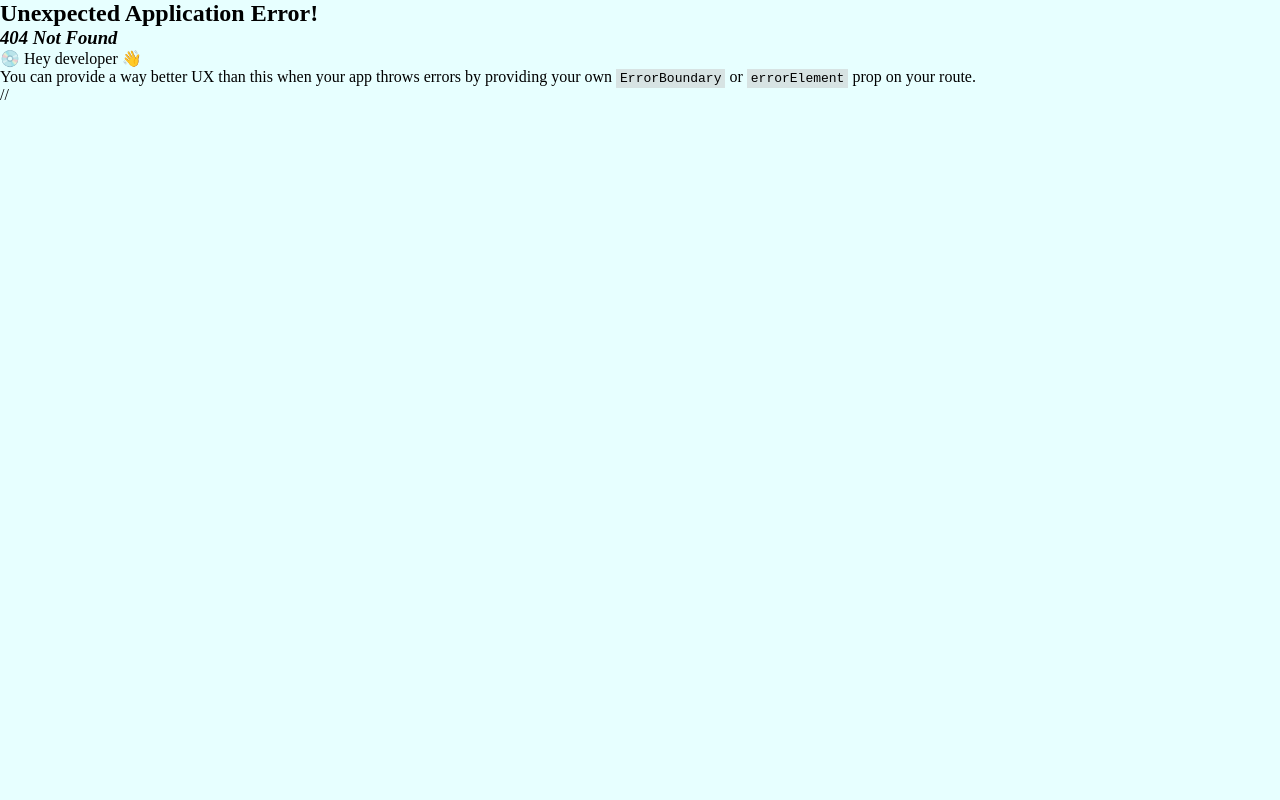
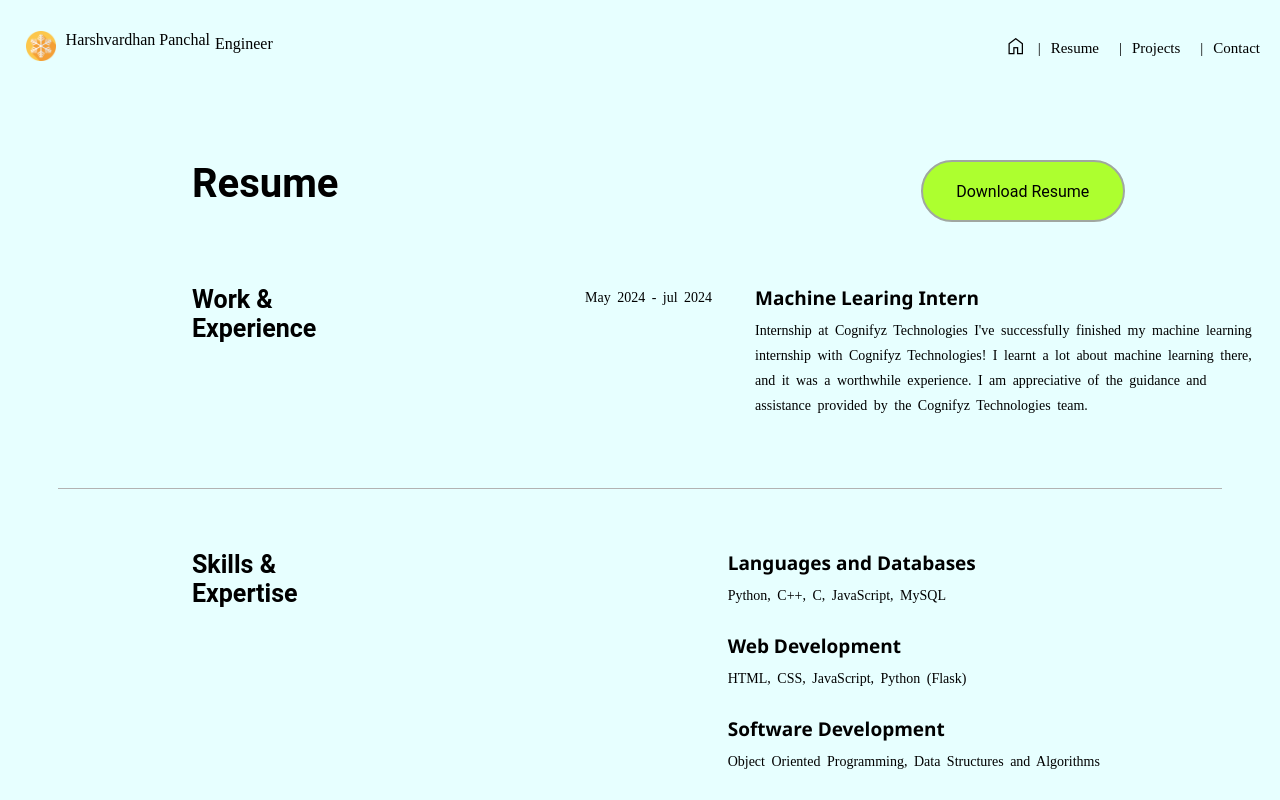
Before and after one commit to harshu-panchal/myportfolio, a React (Vite) app: page /myportfolio/Resume in a window 1280 px wide. Before the commit this address had no page. Shown: the top 800 px of the page. Built offline with nearby package versions, Linux system fonts and the light colour scheme; a web font is replaced by a local one.

Commit message:
second commit

```diff
--- a/src/components/Home.jsx
+++ b/src/components/Home.jsx
@@ -25,9 +25,9 @@ const Home = () => {
             </div>
             <div className="btn-container">
             <div className="buttons">
-              <NavLink to="/portfolio/Resume"><li className='buttonn color-yellow'><span className='sub-heading'>Resume</span></li></NavLink>
-              <NavLink to="/portfolio/Projects"><li className='buttonn color-orange'><span className='sub-heading'>Projects</span></li></NavLink>
-              <NavLink to="/portfolio/Contact"><li className='buttonn color-pink'><span className='sub-heading'>Contact</span></li></NavLink>
+              <NavLink to="/myportfolio/Resume"><li className='buttonn color-yellow'><span className='sub-heading'>Resume</span></li></NavLink>
+              <NavLink to="/myportfolio/Projects"><li className='buttonn color-orange'><span className='sub-heading'>Projects</span></li></NavLink>
+              <NavLink to="/myportfolio/Contact"><li className='buttonn color-pink'><span className='sub-heading'>Contact</span></li></NavLink>
             </div>
             </div>
           </div>
--- a/src/components/Navbar.jsx
+++ b/src/components/Navbar.jsx
@@ -18,8 +18,8 @@ const Navbar = () => {
 
       <div className="navbar">
         <div className="logo">
-          <NavLink to="/"><li className='list-element'><img className='logo-image' src={snow} alt="logo" /></li></NavLink>
-          <NavLink to="/"><span className='logo-text' >Harshvardhan Panchal</span></NavLink>
+          <NavLink to="/myportfolio/"><li className='list-element'><img className='logo-image' src={snow} alt="logo" /></li></NavLink>
+          <NavLink to="/myportfolio/"><span className='logo-text' >Harshvardhan Panchal</span></NavLink>
           <span className='engineer Montserrat'>Engineer</span>
         </div>
 
@@ -31,21 +31,21 @@ const Navbar = () => {
             <span class="line line3"></span>
           </div>
           <div class="menu-items">
-            <NavLink to="/portfolio/" onClick={uncheck}><li className='-element'><span className="active-link material-symbols-outlined">home</span></li></NavLink>
-            <NavLink to="/portfolio/Resume" onClick={uncheck}><li className=' list-element'><span className="active-link Montserrat hover-me">Resume</span></li></NavLink>
-            <NavLink to="/portfolio/Projects" onClick={uncheck}><li className='list-element'><span className='active-link Montserrat hover-me'>Projects</span></li></NavLink>
-            <NavLink to="/portfolio/Contact" onClick={uncheck}><li className='list-element'><span className='active-link Montserrat hover-me'>Contact</span></li></NavLink>
+            <NavLink to="/myportfolio/" onClick={uncheck}><li className='-element'><span className="active-link material-symbols-outlined">home</span></li></NavLink>
+            <NavLink to="/myportfolio/Resume" onClick={uncheck}><li className=' list-element'><span className="active-link Montserrat hover-me">Resume</span></li></NavLink>
+            <NavLink to="/myportfolio/Projects" onClick={uncheck}><li className='list-element'><span className='active-link Montserrat hover-me'>Projects</span></li></NavLink>
+            <NavLink to="/myportfolio/Contact" onClick={uncheck}><li className='list-element'><span className='active-link Montserrat hover-me'>Contact</span></li></NavLink>
           </div>
         </div>
 
         <div className="links">
-          <NavLink to="/portfolio/" ><li className='-element'><span className="active-link material-symbols-outlined">home</span></li></NavLink>
+          <NavLink to="/myportfolio/" ><li className='-element'><span className="active-link material-symbols-outlined">home</span></li></NavLink>
           <li><span>|</span></li >
-          <NavLink to="/portfolio/Resume"><li className=' list-element'><span className="active-link Montserrat hover-me">Resume</span></li></NavLink>
+          <NavLink to="/myportfolio/Resume"><li className=' list-element'><span className="active-link Montserrat hover-me">Resume</span></li></NavLink>
           <li><span>|</span></li >
-          <NavLink to="/portfolio/Projects"><li className='list-element'><span className='active-link Montserrat hover-me'>Projects</span></li></NavLink>
+          <NavLink to="/myportfolio/Projects"><li className='list-element'><span className='active-link Montserrat hover-me'>Projects</span></li></NavLink>
           <li><span>|</span></li >
-          <NavLink to="/portfolio/Contact"><li className='list-element'><span className='active-link Montserrat hover-me'>Contact</span></li></NavLink>
+          <NavLink to="/myportfolio/Contact"><li className='list-element'><span className='active-link Montserrat hover-me'>Contact</span></li></NavLink>
         </div>
       </div>
     </>
```
Also changed, not shown: src/App.jsx (+4 -4 lines).
